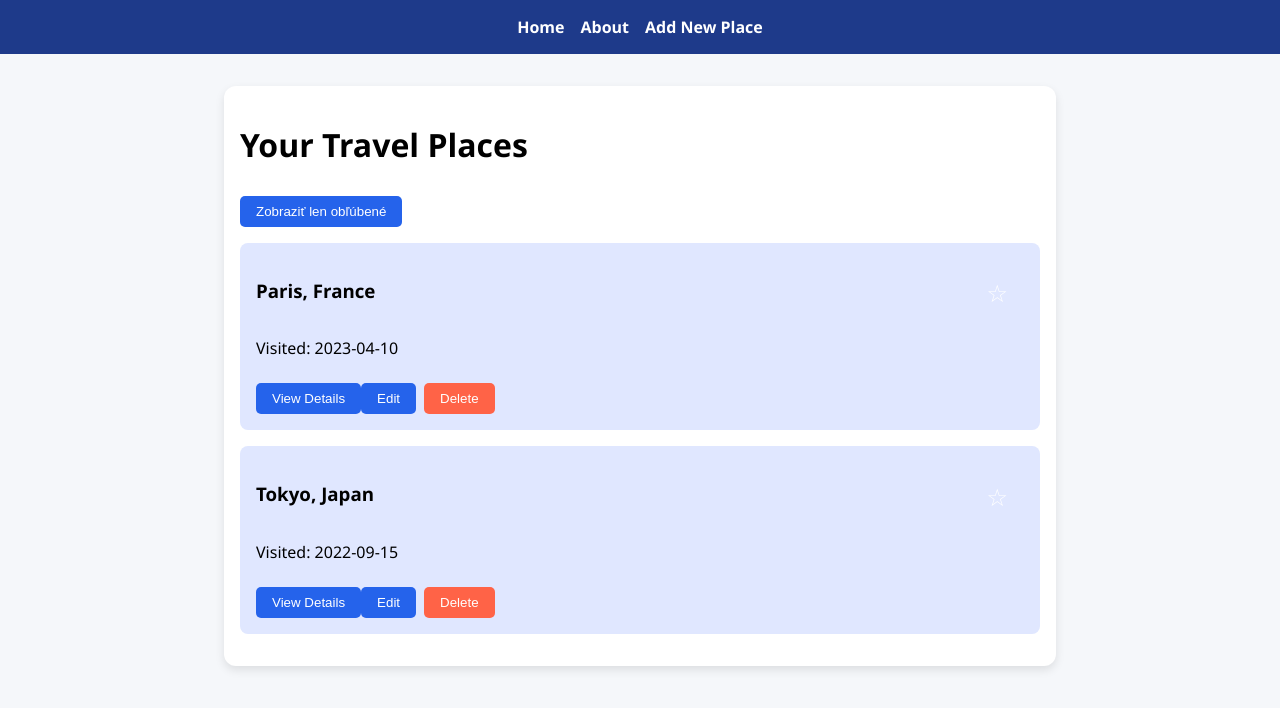
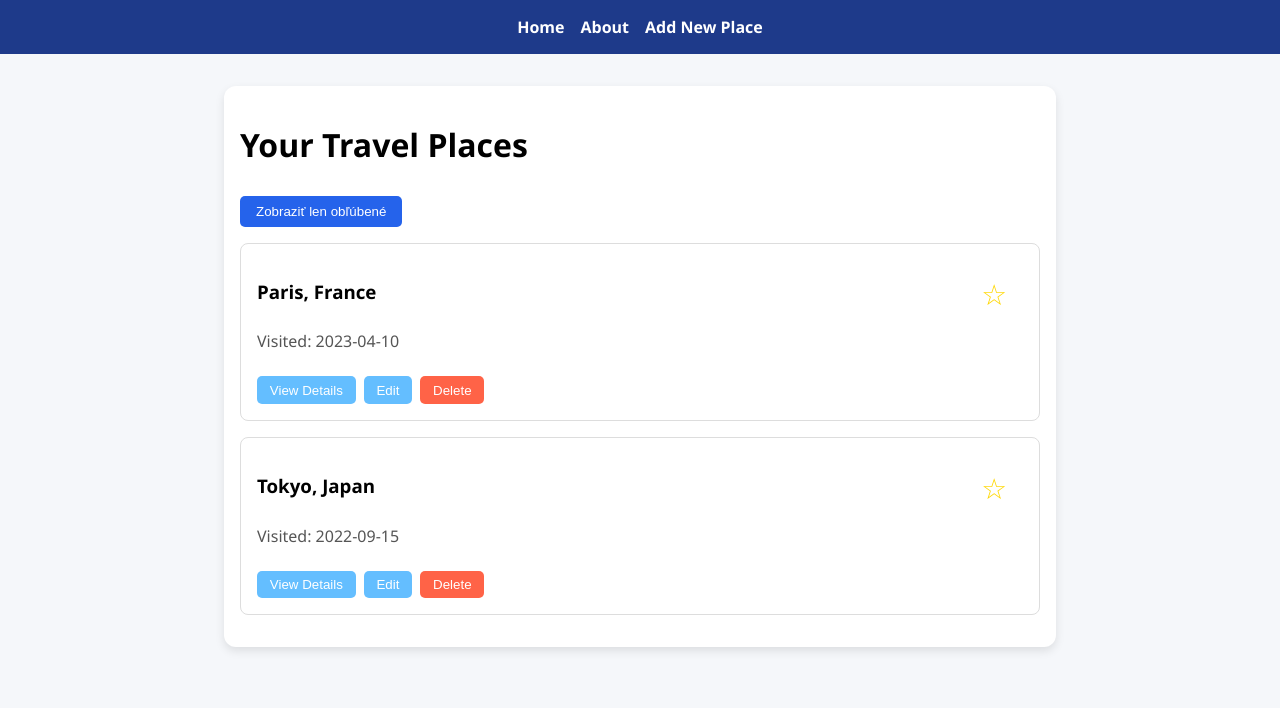
Before and after one commit to KonarAndriiana/Travel-Log, a React (Create React App) app in the folder travel-log/: page / in a window 1280 px wide. Shown: the top 708 px of the page. Built offline with nearby package versions, Linux system fonts and the light colour scheme.

Commit message:
Add PlaceCard styles

```diff
--- /dev/null
+++ b/travel-log/src/components/PlaceCard.css
@@ -0,0 +1,72 @@
+.place-card {
+  border: 1px solid #ddd;
+  border-radius: 8px;
+  padding: 1rem;
+  margin-bottom: 1rem;
+  background-color: #fff;
+  transition: transform 0.2s ease;
+}
+
+.place-card:hover {
+  transform: scale(1.01);
+}
+
+.place-header {
+  display: flex;
+  justify-content: space-between;
+  align-items: center;
+}
+
+.favorite-star {
+  background: none;
+  border: none;
+  cursor: pointer;
+  font-size: 1.8rem;
+  color: gold;
+  transition: transform 0.2s ease;
+}
+
+.favorite-star:hover {
+  transform: scale(1.2);
+  color: orange;
+}
+
+.place-date {
+  margin-top: 0.5rem;
+  color: #555;
+}
+
+.place-actions {
+  margin-top: 1rem;
+  display: flex;
+  gap: 0.5rem;
+  flex-wrap: wrap;
+}
+
+.action-button {
+  background-color: #64beff;
+  color: white;
+  border: none;
+  padding: 0.4rem 0.8rem;
+  border-radius: 5px;
+  cursor: pointer;
+  transition: background-color 0.2s ease;
+}
+
+.action-button:hover {
+  background-color: #005fa3;
+}
+
+.delete-button {
+  background-color: tomato;
+  color: white;
+  border: none;
+  padding: 0.4rem 0.8rem;
+  border-radius: 5px;
+  cursor: pointer;
+  transition: background-color 0.2s ease;
+}
+
+.delete-button:hover {
+  background-color: crimson;
+}
--- a/travel-log/src/components/PlaceCard.js
+++ b/travel-log/src/components/PlaceCard.js
@@ -1,5 +1,6 @@
 import React from 'react';
 import { Link } from 'react-router-dom';
+import './PlaceCard.css';
 
 function PlaceCard({ place }) {
   const toggleFavorite = () => {
@@ -20,26 +21,32 @@ function PlaceCard({ place }) {
     }
   };
 
-
   return (
     <div className="place-card">
-      <div style={{ display: 'flex', justifyContent: 'space-between' }}>
+      <div className="place-header">
         <h3>{place.city}, {place.country}</h3>
-        <button onClick={toggleFavorite} style={{ background: 'none', border: 'none', cursor: 'pointer', fontSize: '1.5rem' }}>
-          {place.favorite ? '⭐' : '☆'}
+        <button
+          className="favorite-star"
+          onClick={toggleFavorite}
+          title={place.favorite ? 'Remove from favorites' : 'Mark as favorite'}
+        >
+          {place.favorite ? '★' : '☆'}
         </button>
       </div>
-      <p>Visited: {place.date}</p>
-      <div>
-        <Link to={`/place/${place.id}`}><button>View Details</button></Link>
-        <Link to={`/edit/${place.id}`}><button>Edit</button></Link>
-        <button onClick={deletePlace} style={{ backgroundColor: 'tomato', color: 'white', marginLeft: '0.5rem' }}>
-          Delete
-        </button>
+
+      <p className="place-date">Visited: {place.date}</p>
+
+      <div className="place-actions">
+        <Link to={`/place/${place.id}`}>
+          <button className="action-button">View Details</button>
+        </Link>
+        <Link to={`/edit/${place.id}`}>
+          <button className="action-button">Edit</button>
+        </Link>
+        <button className="delete-button" onClick={deletePlace}>Delete</button>
       </div>
     </div>
   );
 }
 
-
 export default PlaceCard;
```
